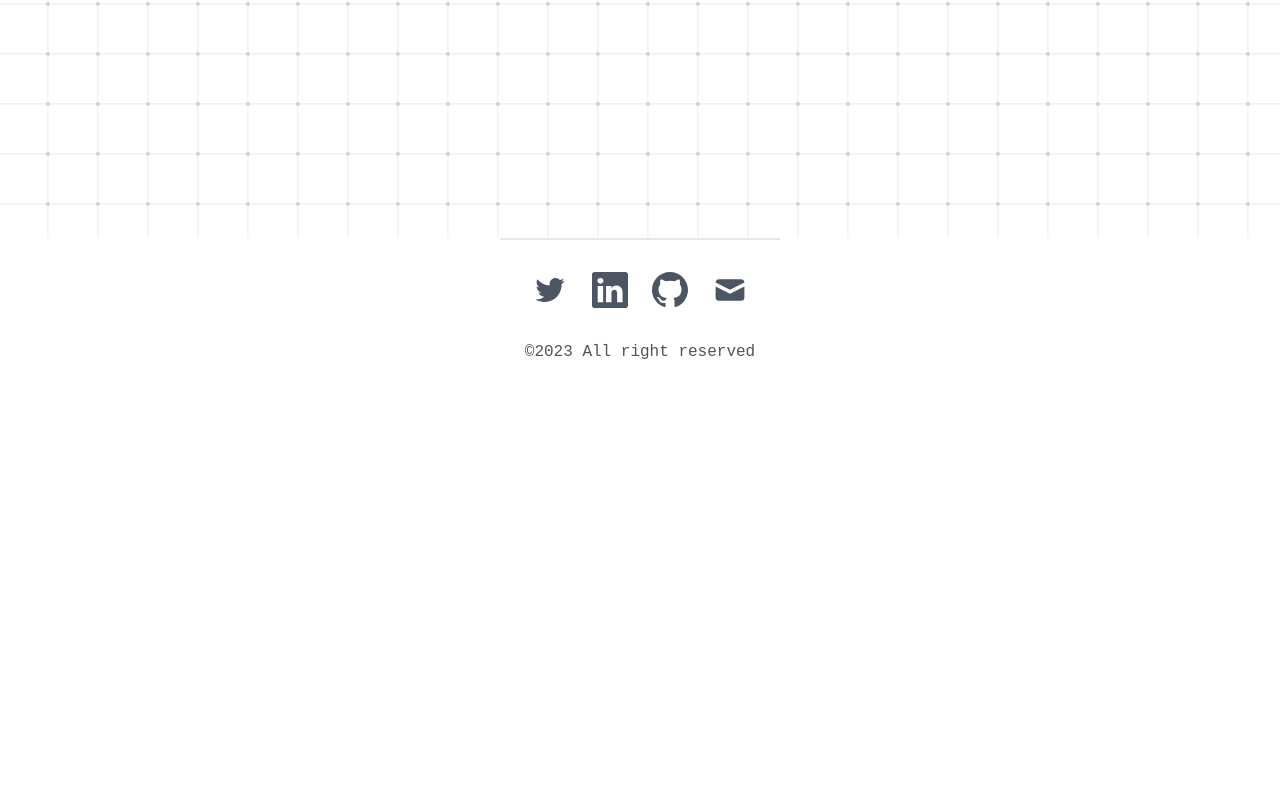
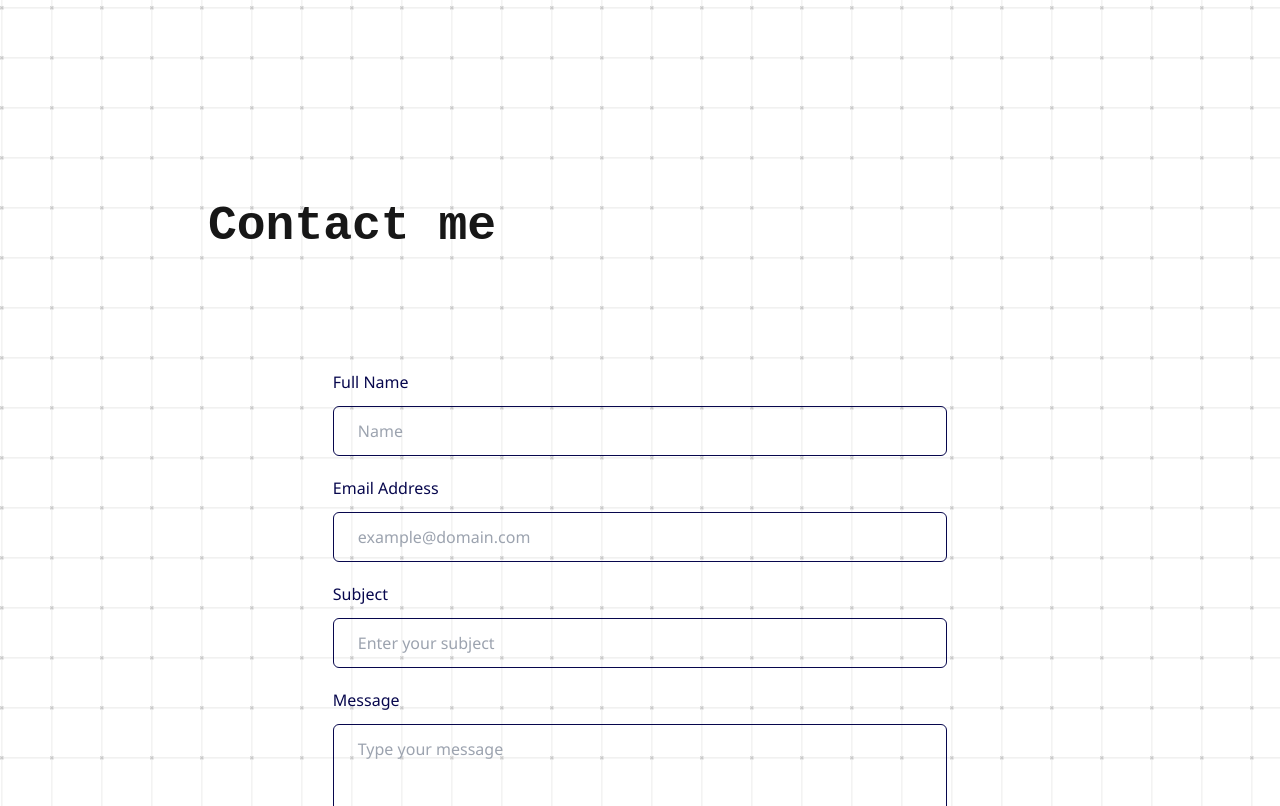
Before and after one commit to poysa213/portfolio, a Next.js app: page /about in a window 1280 px wide. Shown: the part 1994-2800 px from the top of the page. Before the commit the page ends 2378 px from the top, so only its background shows below. Built offline with nearby package versions, Linux system fonts and the light colour scheme.

Commit message:
add contact form

```diff
--- a/package.json
+++ b/package.json
@@ -22,6 +22,7 @@
     "prop-types": "^15.8.1",
     "react": "^18.2.0",
     "react-dom": "^18.2.0",
+    "react-hook-form": "^7.45.1",
     "react-icons": "^4.3.1",
     "react-ripples": "^2.2.1",
     "tailwindcss": "^3.3.2",
--- a/src/app/about/page.tsx
+++ b/src/app/about/page.tsx
@@ -9,6 +9,7 @@ import { opacityVariant } from "@/content/FramerMotionVariants";
 import { TbBrandFiverr } from 'react-icons/tb'
 import PageTop from "@components/PageTop";
 import Link from "next/link";
+import ContactForm from "@components/ContactForm";
 
 
 export default function AboutMe() {
@@ -108,6 +109,11 @@ export default function AboutMe() {
             @ Html&Css&Js <br />
           </AnimatedText>
         </AnimatedDiv>
+
+      <PageTop pageTitle="Contact me" />
+        <ContactForm />
+
+
       </section>
     </section>
   );
--- /dev/null
+++ b/src/components/ContactForm.tsx
@@ -0,0 +1,152 @@
+import { useState } from 'react';
+import { useForm, SubmitHandler } from 'react-hook-form';
+
+type FormData = {
+  name: string;
+  email: string;
+  subject: string;
+  message: string;
+};
+
+const ContactForm = () => {
+  const {
+    register,
+    handleSubmit,
+    reset,
+    formState: { errors }
+  } = useForm<FormData>();
+
+  const [disabled, setDisabled] = useState(false);
+
+  const submitHandler: SubmitHandler<FormData> = async (data) => {
+    try {
+      setDisabled(true);
+      const response = await fetch('/api/email/', {
+        method: 'POST',
+        headers: {
+          'Content-Type': 'application/json'
+        },
+        body: JSON.stringify(data)
+      });
+
+      if (response.ok) {
+        alert('Email sent!');
+        reset();
+      } else {
+
+        alert('Error sending email. Please try again.');
+      }
+
+    } catch (e) {
+      console.log(e);
+    } finally {
+      setDisabled(false);
+    }
+  };
+
+
+    return (
+      <div className="flex items-center justify-center p-12">
+      <div className="mx-auto w-4/5">
+        <form onSubmit={handleSubmit(submitHandler)} noValidate>
+          <div className="mb-5">
+            <label htmlFor="name" className="mb-3 block text-base font-medium text-[#07074D] dark:text-white">
+              Full Name
+            </label>
+            <input
+                      type='text'
+                      {...register('name', {
+                        required: {
+                          value: true,
+                          message: 'Please enter your name'
+                        },
+                        maxLength: {
+                          value: 30,
+                          message: 'Please use 30 characters or less'
+                        }
+                      })}
+                      className="w-full rounded-md border dark:border-[#e0e0e0] border-[#07074D] bg-transparent py-3 px-6 text-base font-medium text-[#6B7280] outline-none focus:border-[#1DBF73] focus:shadow-md"
+                      placeholder='Name'
+                    ></input>
+                    {errors.name && <span className='errorMessage'>{errors.name.message}</span>}
+
+          </div>
+          <div className="mb-5">
+            <label htmlFor="email" className="mb-3 block text-base font-medium text-[#07074D] dark:text-white">
+              Email Address
+            </label>
+            <input
+                      type='email'
+
+                      {...register('email', {
+                        required: true,
+                        pattern:
+                          /^[a-zA-Z0-9.!#$%&’*+/=?^_`{|}~-]+@[a-zA-Z0-9-]+(?:\.[a-zA-Z0-9-]+)*$/
+                      })}
+                      className="w-full rounded-md border dark:border-[#e0e0e0] border-[#07074D] bg-transparent py-3 px-6 text-base font-medium text-[#6B7280] outline-none focus:border-[#1DBF73] focus:shadow-md"
+                      placeholder='example@domain.com'
+                    ></input>
+                    {errors.email && (
+                      <span className='errorMessage'>Please enter a valid email address</span>
+                    )}
+
+          </div>
+          <div className="mb-5">
+            <label htmlFor="subject" className="mb-3 block text-base font-medium text-[#07074D] dark:text-white">
+              Subject
+            </label>
+            <input
+                      type='text'
+                      {...register('subject', {
+                        required: {
+                          value: true,
+                          message: 'Please enter a subject'
+                        },
+                        maxLength: {
+                          value: 75,
+                          message: 'Subject cannot exceed 75 characters'
+                        }
+                      })}
+                      className="w-full rounded-md border dark:border-[#e0e0e0] border-[#07074D] bg-transparent py-3 px-6 text-base font-medium text-[#6B7280] outline-none focus:border-[#1DBF73] focus:shadow-md"
+                      placeholder='Enter your subject'
+                    ></input>
+                    {errors.subject && (
+                      <span className='errorMessage'>{errors.subject.message}</span>
+                    )}
+
+          </div>
+          <div className="mb-5">
+            <label htmlFor="message" className="mb-3 block text-base font-medium text-[#07074D] dark:text-white">
+              Message
+            </label>
+
+
+            <textarea
+              {...register('message')}
+              id="message"
+              placeholder="Type your message"
+              {...register('message', {
+                required: true
+              })}
+              className="w-full resize-none rounded-md border dark:border-[#e0e0e0] border-[#07074D] bg-transparent pt-3 pb-24 px-6 text-base font-medium text-[#6B7280] outline-none focus:border-[#1DBF73] focus:shadow-md"
+            ></textarea>
+            {errors.message && <span className='errorMessage'>Please enter a message</span>}
+          </div>
+          <div className="flex justify-center items-center">
+            <button
+              type="submit"
+              disabled={disabled}
+              className="hover:shadow-form w-full disabled:bg-black disabled:dark:bg-white hover:bg-black hover:text-white dark:hover:text-black dark:hover:bg-white disabled:dark:text-black rounded-md bg-[#1DBF73] py-3 px-8 text-base font-semibold text-white outline-none"
+            >
+              Submit
+            </button>
+          </div>
+        </form>
+      </div>
+    </div>
+    );
+  };
+
+
+
+export default ContactForm;
```
Also changed, not shown: src/types/index.tsx (+8 -0 lines), src/app/globals.css (line endings or trailing spaces), 2 other files (tests, documents, lock files or other folders).
